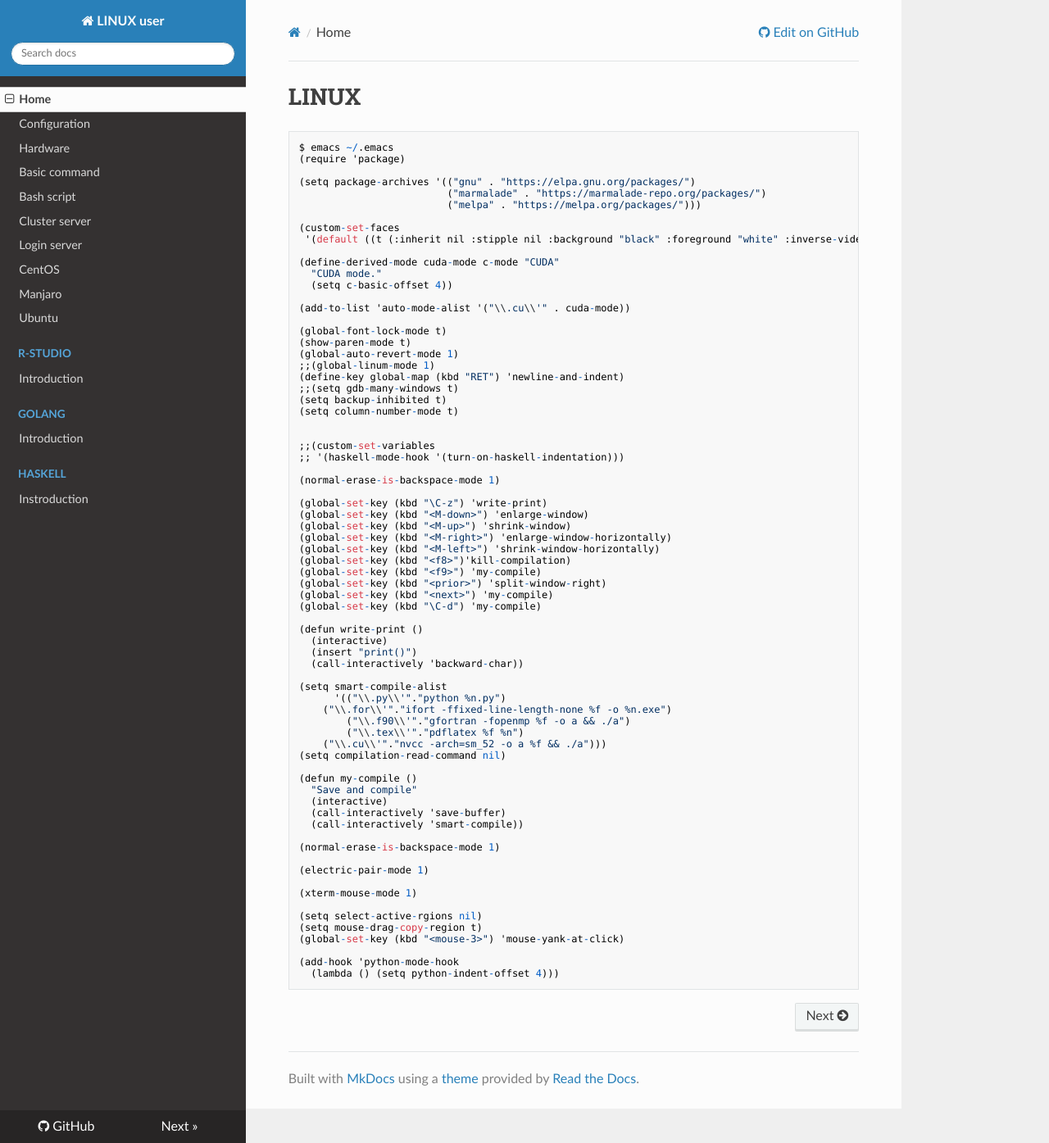
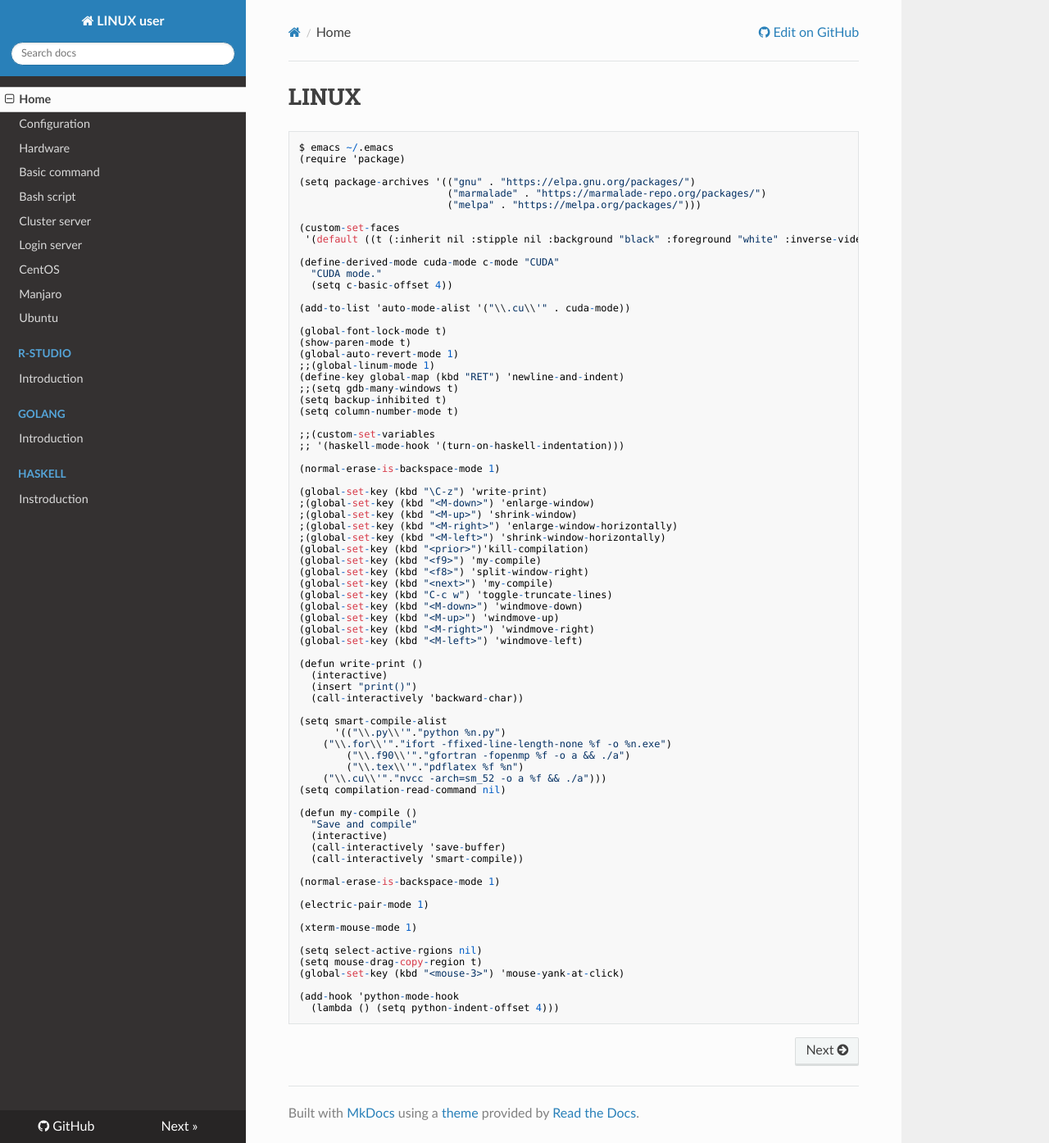
Before and after one commit to WonyoungCho/LINUX, an MkDocs documentation site: the page built from docs/index.md, in a window 1280 px wide and 1395 px high. Shown: the whole window at 82% size. Built offline with MkDocs 1.6.1, drawn with Linux system fonts in a browser that asks for light colours; nearby versions of some CDN libraries; old or Windows-style settings are respelled for this version of MkDocs.

Commit message:
Update index.md

```diff
--- a/docs/index.md
+++ b/docs/index.md
@@ -26,22 +26,25 @@ $ emacs ~/.emacs
 (setq backup-inhibited t)
 (setq column-number-mode t)
 
-
 ;;(custom-set-variables
 ;; '(haskell-mode-hook '(turn-on-haskell-indentation)))
 
 (normal-erase-is-backspace-mode 1)
 
 (global-set-key (kbd "\C-z") 'write-print)
-(global-set-key (kbd "<M-down>") 'enlarge-window)
-(global-set-key (kbd "<M-up>") 'shrink-window)
-(global-set-key (kbd "<M-right>") 'enlarge-window-horizontally)
-(global-set-key (kbd "<M-left>") 'shrink-window-horizontally)
-(global-set-key (kbd "<f8>")'kill-compilation)
+;(global-set-key (kbd "<M-down>") 'enlarge-window)
+;(global-set-key (kbd "<M-up>") 'shrink-window)
+;(global-set-key (kbd "<M-right>") 'enlarge-window-horizontally)
+;(global-set-key (kbd "<M-left>") 'shrink-window-horizontally)
+(global-set-key (kbd "<prior>")'kill-compilation)
 (global-set-key (kbd "<f9>") 'my-compile)
-(global-set-key (kbd "<prior>") 'split-window-right)
+(global-set-key (kbd "<f8>") 'split-window-right)
 (global-set-key (kbd "<next>") 'my-compile)
-(global-set-key (kbd "\C-d") 'my-compile)
+(global-set-key (kbd "C-c w") 'toggle-truncate-lines)
+(global-set-key (kbd "<M-down>") 'windmove-down)
+(global-set-key (kbd "<M-up>") 'windmove-up)
+(global-set-key (kbd "<M-right>") 'windmove-right)
+(global-set-key (kbd "<M-left>") 'windmove-left)
 
 (defun write-print ()
   (interactive)
```
